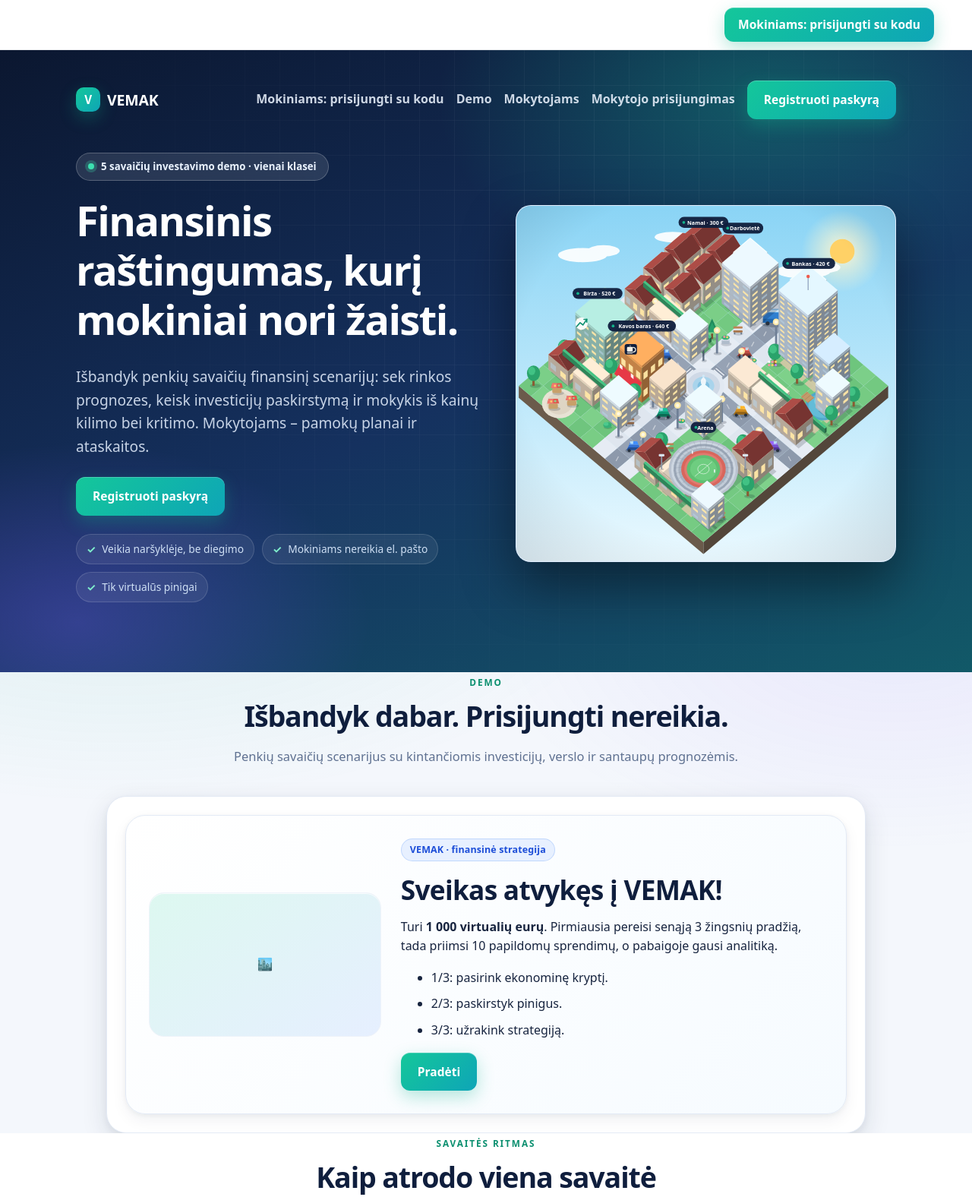
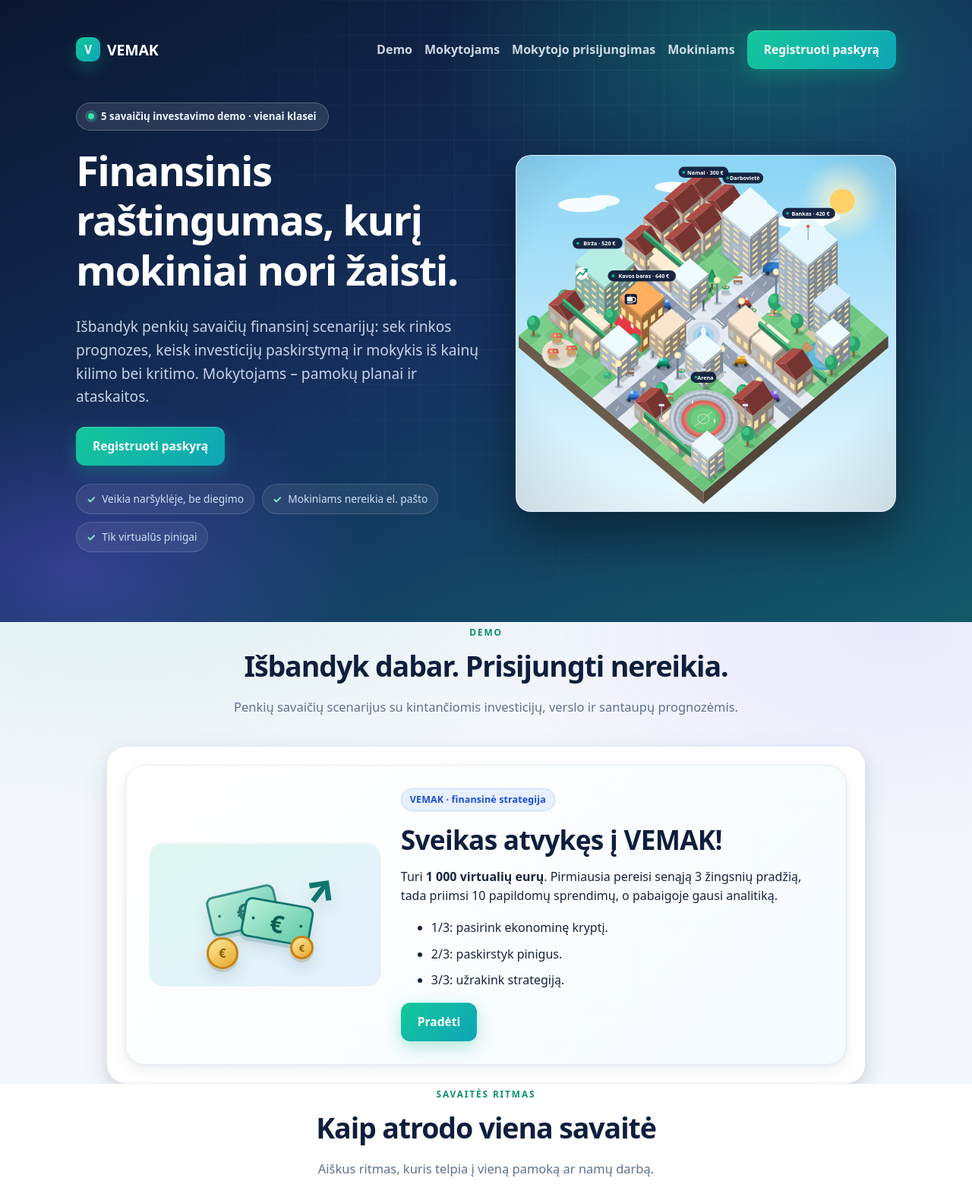
Before and after one commit to Ox380/Vemak, a website with bundled scripts: page app/public/index.html in a window 1280 px wide. Shown: the top 1576 px of the page at 76% size. Built offline with nearby package versions, Linux system fonts and the light colour scheme.

Commit message:
fix: simplify and reorder student navigation

```diff
--- a/app/public/index.html
+++ b/app/public/index.html
@@ -42,9 +42,6 @@
   .nav a:not(.logo):not(.btn){font-size:.88rem}
   .nav .btn{padding:11px 16px;min-height:42px;font-size:.88rem}
 }
-  .student-access{display:flex;justify-content:center;background:#fff;padding:10px 14px;border-bottom:1px solid rgba(15,30,61,.1)}
-  .student-access .btn{width:min(100%,420px);text-align:center;padding:10px 18px;min-height:42px}
-  @media(min-width:761px){.student-access{justify-content:flex-end;padding-right:max(14px,calc((100% - 1180px)/2))}.student-access .btn{width:auto}}
 section.alt{background:#fff}
 .sec-h{text-align:center;max-width:42em;margin:0 auto 38px}
 .sec-h h2{font-size:clamp(1.6rem,3.6vw,2.35rem);letter-spacing:-.03em}
@@ -92,10 +89,9 @@ footer .note{color:#9fb0cc}
 </style>
 </head>
 <body>
-<div class="student-access" role="banner"><a class="btn" href="/play">Mokiniams: prisijungti su kodu</a></div>
 <header class="hero">
   <div class="wrap">
-    <nav class="nav" aria-label="Pagrindinė navigacija"><a class="logo" href="/"><i>V</i>VEMAK</a><span class="sp"></span><a href="/play">Mokiniams: prisijungti su kodu</a><a href="#demo">Demo</a><a href="#mokytojams">Mokytojams</a><a href="/teacher">Mokytojo prisijungimas</a><a class="btn" href="/teacher?register=1">Registruoti paskyrą</a></nav>
+    <nav class="nav" aria-label="Pagrindinė navigacija"><a class="logo" href="/"><i>V</i>VEMAK</a><span class="sp"></span><a href="#demo">Demo</a><a href="#mokytojams">Mokytojams</a><a href="/teacher">Mokytojo prisijungimas</a><a href="/play">Mokiniams</a><a class="btn" href="/teacher?register=1">Registruoti paskyrą</a></nav>
     <div class="cols" style="margin-top:30px">
       <div>
         <span class="hero-badge"><span></span>5 savaičių investavimo demo · vienai klasei</span>
--- a/app/public/landing.js
+++ b/app/public/landing.js
@@ -36,7 +36,7 @@ function oldHeader(step, label) {
 }
 
 function drawIntro() {
-  box.innerHTML = `<div class="demo-intro"><div class="demo-intro-art">🏙️</div><div><span class="pill blue">VEMAK · finansinė strategija</span><h3>Sveikas atvykęs į VEMAK!</h3><p>Turi <b>1 000 virtualių eurų</b>. Pirmiausia pereisi senąją 3 žingsnių pradžią, tada priimsi 10 papildomų sprendimų, o pabaigoje gausi analitiką.</p><ul><li>1/3: pasirink ekonominę kryptį.</li><li>2/3: paskirstyk pinigus.</li><li>3/3: užrakink strategiją.</li></ul><button class="btn" id="start-demo">Pradėti</button></div></div>`;
+  box.innerHTML = `<div class="demo-intro"><div class="demo-intro-art" aria-label="Pinigų ir turto augimo iliustracija" role="img"><div class="money-art"><span class="money-arrow">↗</span><span class="bill bill-back">€</span><span class="bill bill-front">€</span><span class="coin coin-one">€</span><span class="coin coin-two">€</span></div></div><div><span class="pill blue">VEMAK · finansinė strategija</span><h3>Sveikas atvykęs į VEMAK!</h3><p>Turi <b>1 000 virtualių eurų</b>. Pirmiausia pereisi senąją 3 žingsnių pradžią, tada priimsi 10 papildomų sprendimų, o pabaigoje gausi analitiką.</p><ul><li>1/3: pasirink ekonominę kryptį.</li><li>2/3: paskirstyk pinigus.</li><li>3/3: užrakink strategiją.</li></ul><button class="btn" id="start-demo">Pradėti</button></div></div>`;
   $('#start-demo').addEventListener('click', () => { phase = 'legacy-event'; draw(); });
 }
 function drawLegacyEvent() {
```
Also changed, not shown: app/test/ui.test.mjs (+3 -2 lines).
